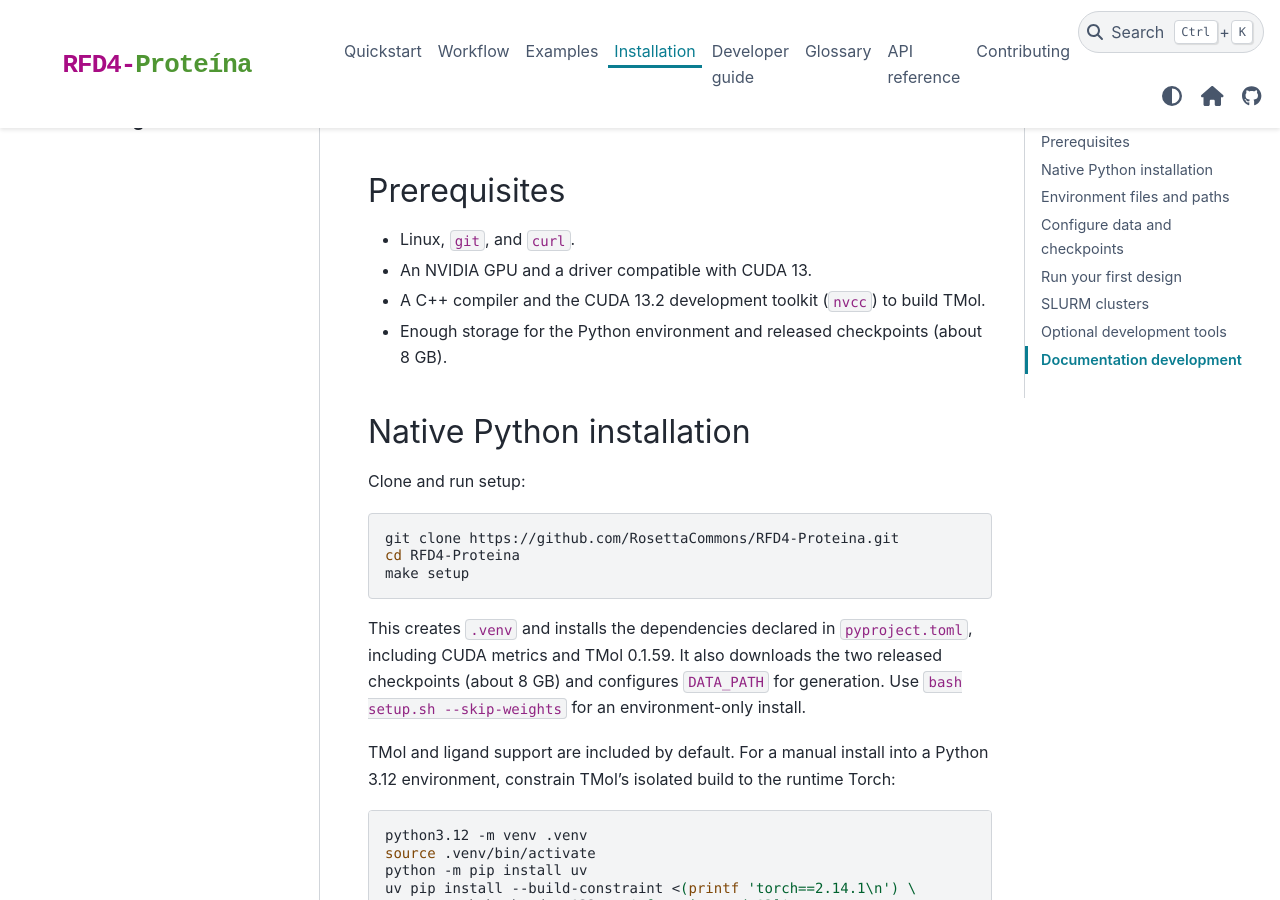
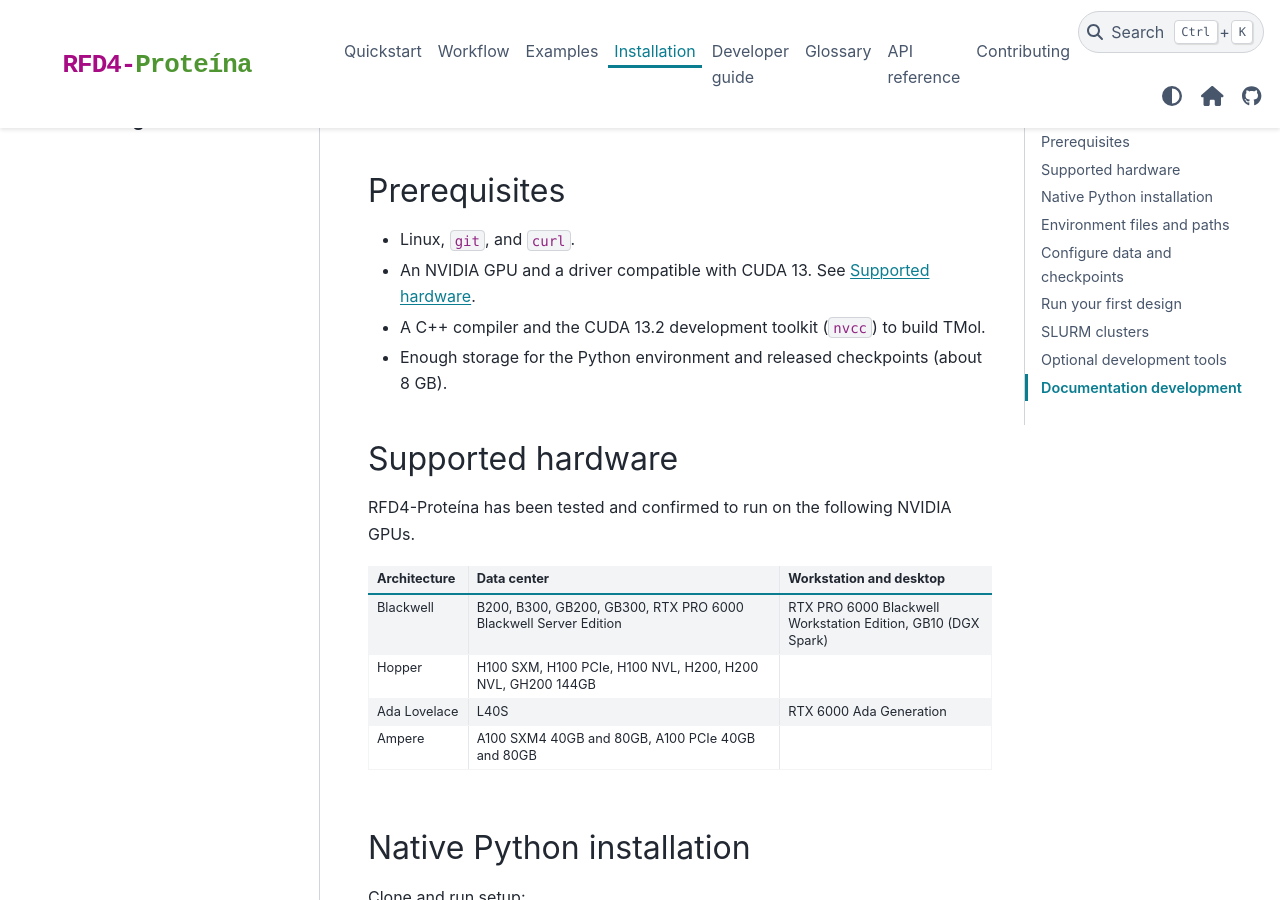
Before and after one commit to RazzyChen/RFD4-Proteina, a Sphinx documentation site: the page built from docs/installation.rst, in a window 1280 px wide and 900 px high, scrolled down 295 px. Built offline with Sphinx 7.4.7 and the PyData theme 0.15.4, drawn with Linux system fonts in a browser that asks for light colours.

Commit message:
chore: add supported hardware matrix to docs (#13)
List the NVIDIA GPUs RFD4-Proteína has been tested on, grouped by architecture, in the installation guide. Link to it from the README and quickstart.

```diff
--- a/docs/installation.rst
+++ b/docs/installation.rst
@@ -11,9 +11,36 @@
 -------------
 
 * Linux, ``git``, and ``curl``.
-* An NVIDIA GPU and a driver compatible with CUDA 13.
+* An NVIDIA GPU and a driver compatible with CUDA 13. See :ref:`supported-hardware`.
 * A C++ compiler and the CUDA 13.2 development toolkit (``nvcc``) to build TMol.
 * Enough storage for the Python environment and released checkpoints (about 8 GB).
+
+.. _supported-hardware:
+
+Supported hardware
+------------------
+
+RFD4-Proteína has been tested and confirmed to run on the following NVIDIA GPUs.
+
+.. list-table::
+   :header-rows: 1
+   :widths: 16 50 34
+
+   * - Architecture
+     - Data center
+     - Workstation and desktop
+   * - Blackwell
+     - B200, B300, GB200, GB300, RTX PRO 6000 Blackwell Server Edition
+     - RTX PRO 6000 Blackwell Workstation Edition, GB10 (DGX Spark)
+   * - Hopper
+     - H100 SXM, H100 PCIe, H100 NVL, H200, H200 NVL, GH200 144GB
+     -
+   * - Ada Lovelace
+     - L40S
+     - RTX 6000 Ada Generation
+   * - Ampere
+     - A100 SXM4 40GB and 80GB, A100 PCIe 40GB and 80GB
+     -
 
 .. _native-python-installation:
 
--- a/docs/quickstart.rst
+++ b/docs/quickstart.rst
@@ -2,7 +2,8 @@
 ==========
 
 Run ``make setup`` to install RFD4-Proteína and download its checkpoints, then generate your first design.
-Use Linux x86_64, Python 3.12, and an NVIDIA GPU with a CUDA 13-compatible driver.
+Use Linux x86_64, Python 3.12, and a :ref:`supported NVIDIA GPU <supported-hardware>` with a
+CUDA 13-compatible driver.
 
 Install
 -------
```
Also changed, not shown: README.md (+2 -1 lines).
